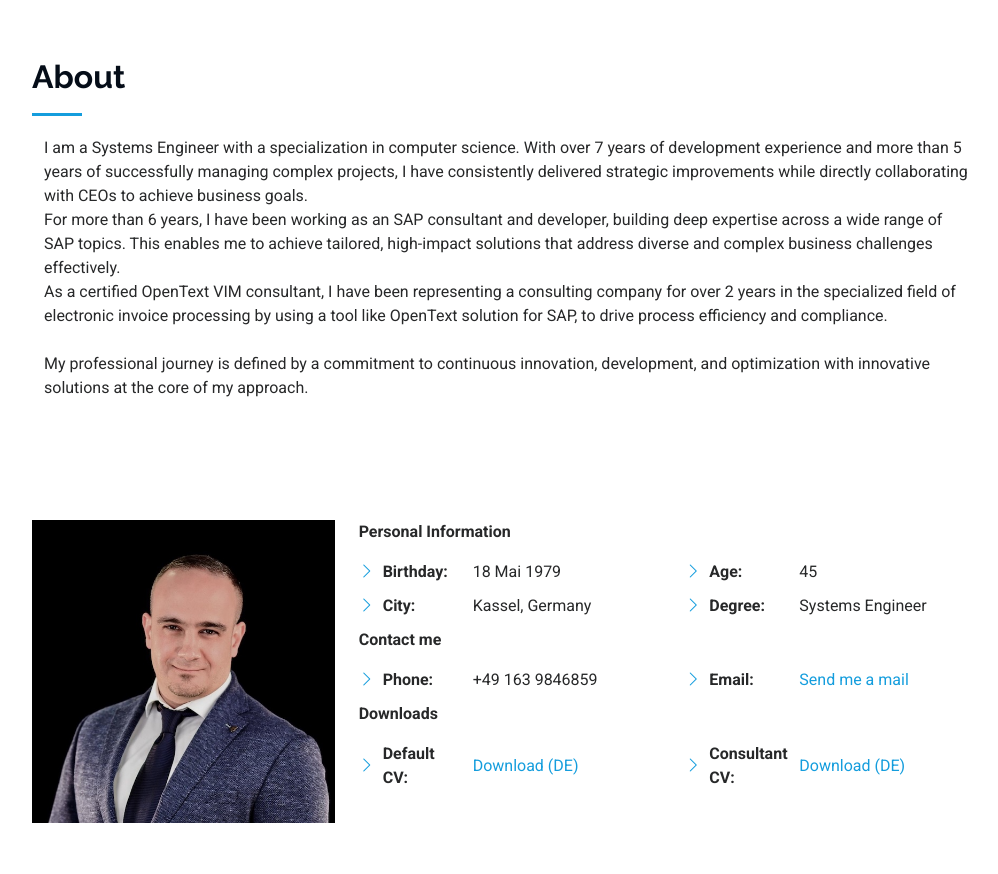
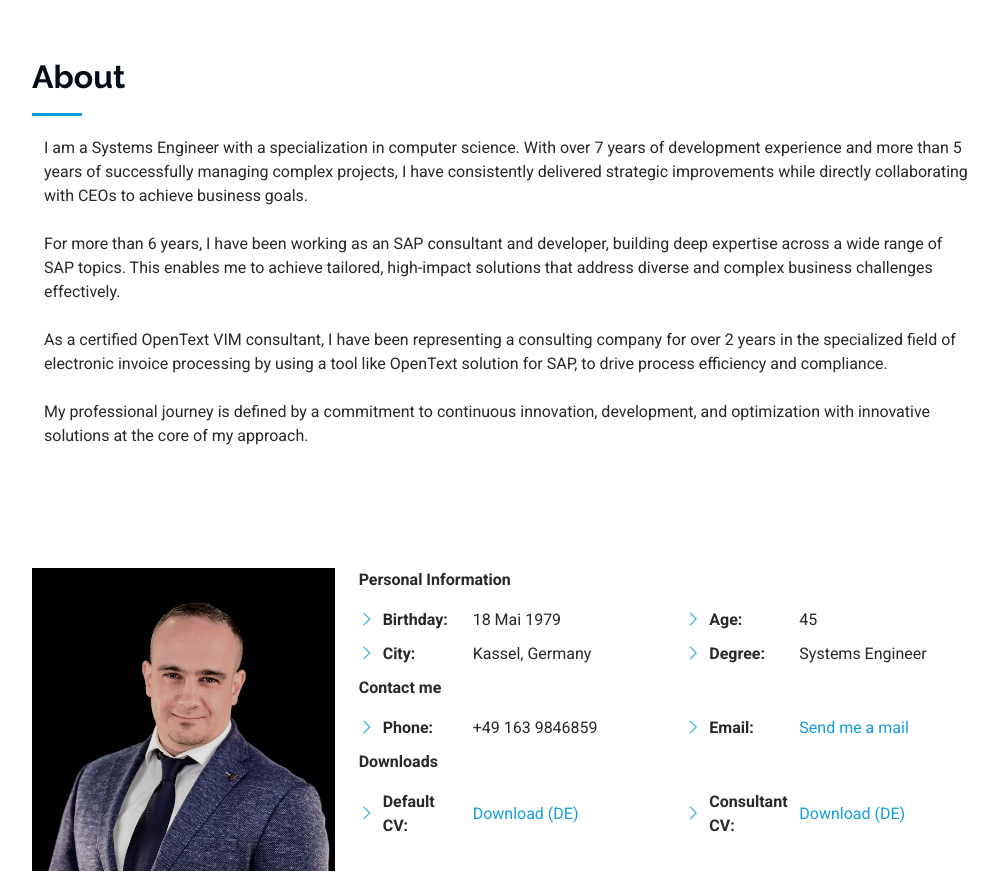
Before and after one commit to linked2ag/myWebSite, a plain HTML site: page index.html in a window 1280 px wide. Shown: the part 802-1676 px from the top of the page, without its empty margins (280-1278 px from the left). Drawn offline with nearby package versions, Linux system fonts and the light colour scheme.

Commit message:
Update index.html

```diff
--- a/index.html
+++ b/index.html
@@ -103,9 +103,9 @@
         <h2>About</h2>
 
         <div class="container section-title" data-aos="fade-up">
-        I am a Systems Engineer with a specialization in computer science. With over 7 years of development experience and more than 5 years of successfully managing complex projects, I have consistently delivered strategic improvements while directly collaborating with CEOs to achieve business goals.
+        I am a Systems Engineer with a specialization in computer science. With over 7 years of development experience and more than 5 years of successfully managing complex projects, I have consistently delivered strategic improvements while directly collaborating with CEOs to achieve business goals.</p>
         <br>
-        For more than 6 years, I have been working as an SAP consultant and developer, building deep expertise across a wide range of SAP topics. This enables me to achieve tailored, high-impact solutions that address diverse and complex business challenges effectively.
+        For more than 6 years, I have been working as an SAP consultant and developer, building deep expertise across a wide range of SAP topics. This enables me to achieve tailored, high-impact solutions that address diverse and complex business challenges effectively.</p>
         <br>
         As a certified OpenText VIM consultant, I have been representing a consulting company for over 2 years in the specialized field of electronic invoice processing by using a tool like OpenText solution for SAP, to drive process efficiency and compliance.</p>
         <br>
```
